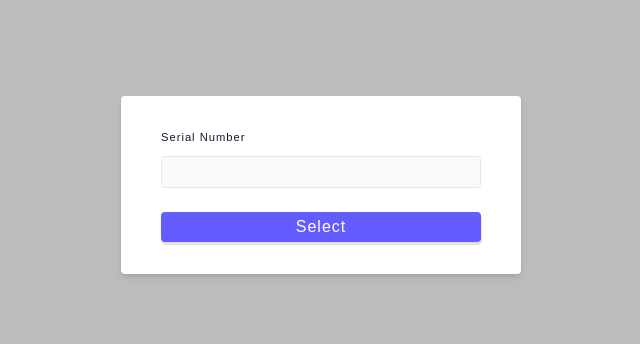
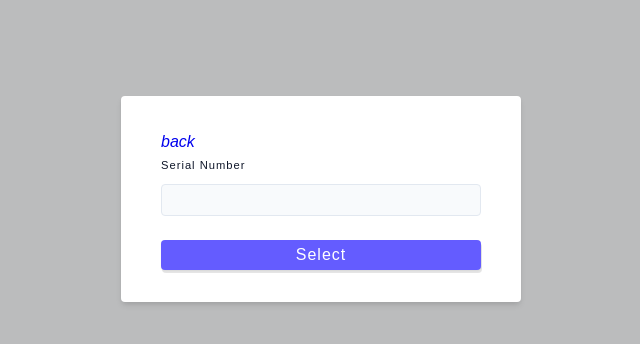
Before and after one commit to TAMIRAT-FEREJA-T/product-information-with-QR, a plain HTML site: page show.html in a window 1280 px wide. Shown: the whole page, without its empty margins (319-959 px from the left). Drawn offline with Linux system fonts and the light colour scheme.

Commit message:
Update show.html

```diff
--- a/show.html
+++ b/show.html
@@ -22,7 +22,7 @@
 
 <body>
   <div class="form">
-
+<a href="index.html"><i class="  fa-solid fa-caret-left  fa-beat-fade">back</i> </a>
     <div class="form-row">
       <label class="form-label">serial number</label>
       <input id="serialnumber" type="number" class="form-input" required />
```
